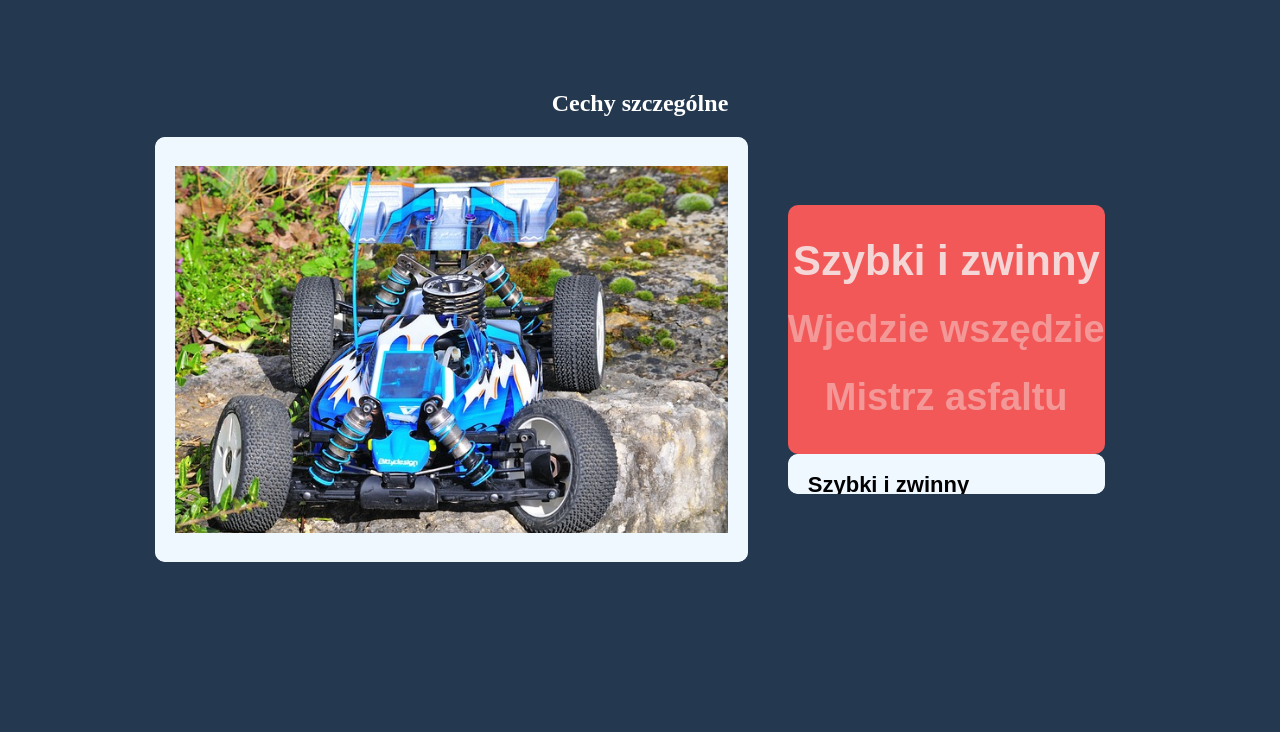
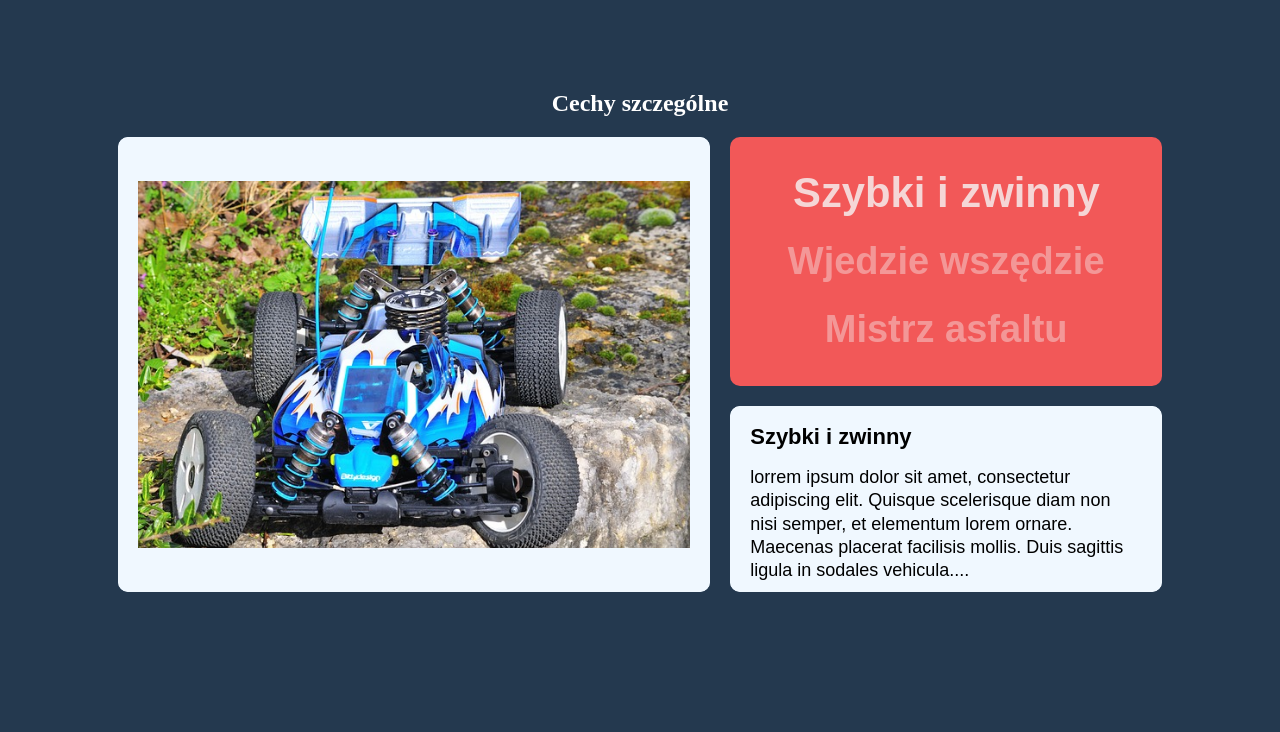
Before and after one commit to JakubM-I/scroll-trigger-gsap, a plain HTML site: page index.html in a window 1280 px wide. Shown: the part 4168-4900 px from the top of the page. Drawn offline with Linux system fonts and the light colour scheme; a web font is replaced by a local one.

Commit message:
Adjust styling on new scroll triger element

```diff
--- a/style.css
+++ b/style.css
@@ -223,8 +223,7 @@ body {
     position: relative;
 }
 
-.title-list,
-.features-list {
+.title-list{
     width: min(450px, 100%);
     /* height: 300px; */
     padding-block: 35px;
@@ -393,10 +392,11 @@ body {
     flex-wrap: nowrap;
     flex-direction: row;
     justify-content: center;
-    align-items: center;
+    align-items: flex-start;
     gap: 20px;
     z-index: 3;
     position: relative;
+    height: 455px;
 }
 
 .page-section.feature{
@@ -406,13 +406,12 @@ body {
     flex-direction: column;
     flex-wrap: nowrap;
     align-items: center;
-    justify-content: flex-start;
+    justify-content: stretch;
 }
 
 
 
-.features-images,
-.features-body {
+.features-images{
     /* background-color: aliceblue; */
     border-radius: 10px;
     padding: var(--desc-block-padding);
@@ -424,11 +423,17 @@ body {
 .features-images{
     background-color: aliceblue;
     flex: 0 0 48%;
-    height: 425px;
+    height: 100%;
 }
 
 .features-body{
-    flex: 0 0 auto;
+    flex: 0 0 35%;
+    display: flex;
+    flex-direction: column;
+    justify-content: center;
+    align-items: center;
+    gap: 20px;
+    height: 100%;
 }
 
 .features-descs {
@@ -437,7 +442,22 @@ body {
     padding: var(--desc-block-padding);
     overflow: hidden;
     position: relative;
-    flex: 0 0 48%;
+    flex: 1 0 35%;
+    width: min(450px, 100%);
+
+}
+
+.features-list {
+    width: min(450px, 100%);
+    /* height: 300px; */
+    padding-block: 35px;
+    background-color: #f25858;
+    border-radius: 10px;
+    display: flex;
+    flex-direction: column;
+    justify-content: center;
+    align-items: center;
+    gap: 25px;
 }
 
 .feature .page-section.sticky {
```
